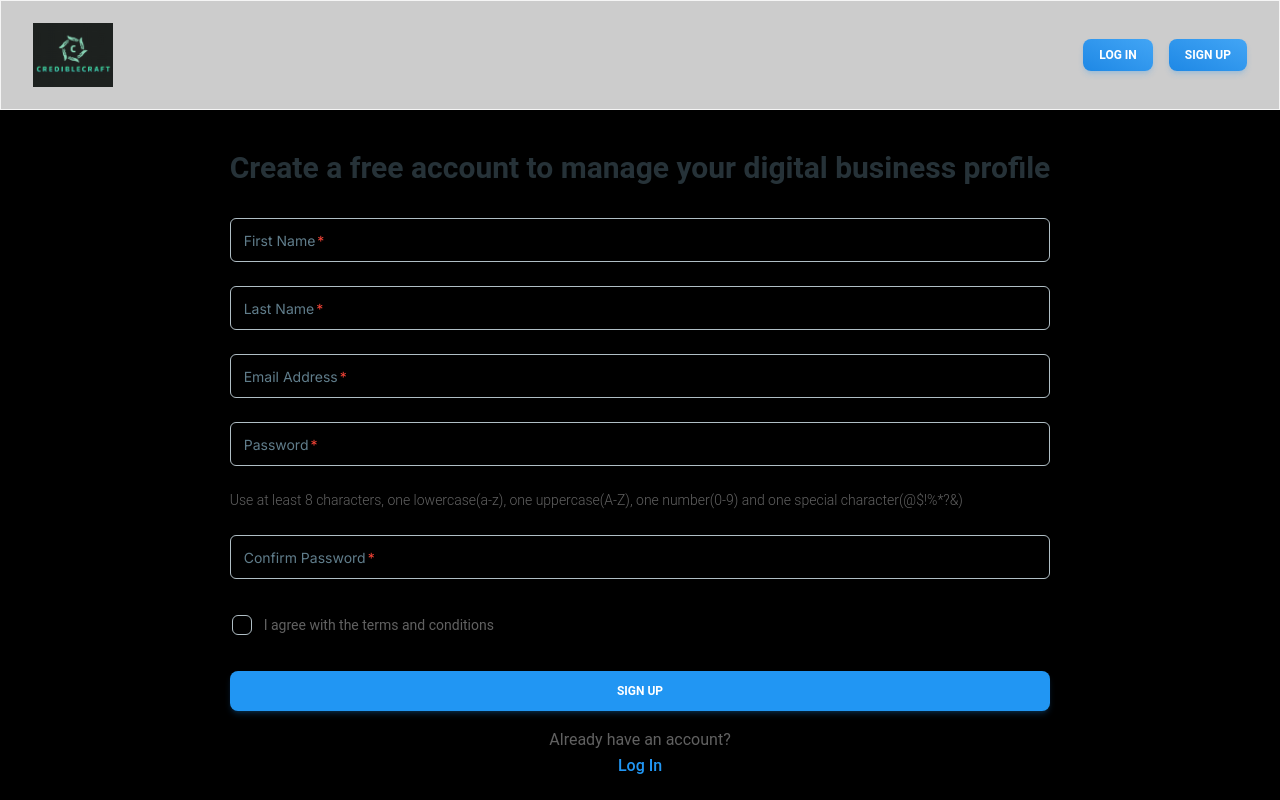
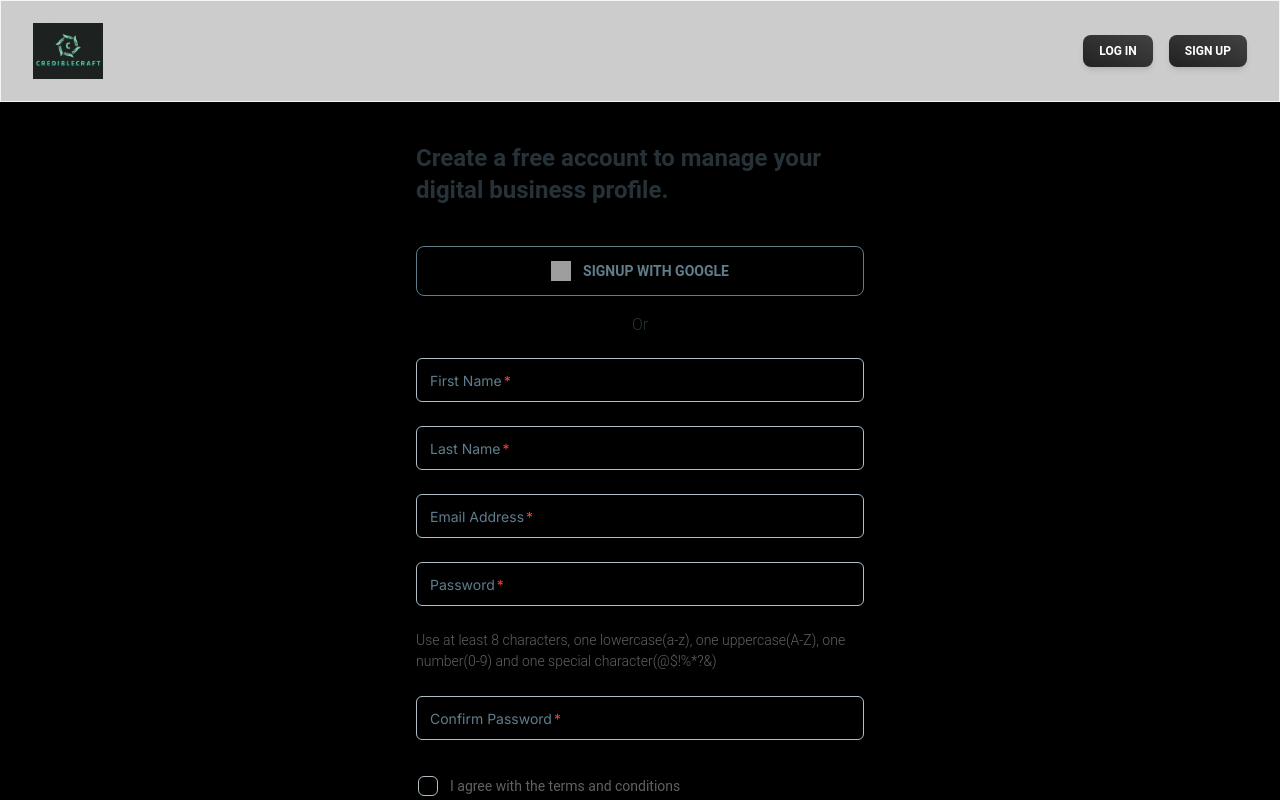
Before and after one commit to palpablelabs/business-reviewer, a Next.js app: page /signup in a window 1280 px wide. Shown: the top 800 px of the page. Built offline with nearby package versions, Linux system fonts and the light colour scheme; no server answers; grey boxes are pictures that could not be loaded.

Commit message:
ux changes, nav auth and unauth state

```diff
--- /dev/null
+++ b/src/app/dashboard/layout.tsx
@@ -0,0 +1,11 @@
+export default function DashboardLayout({
+  children,
+}: Readonly<{
+  children: React.ReactNode;
+}>) {
+  return (
+    <section className="flex items-center justify-center mt-5 p-5">
+      {children}
+    </section>
+  );
+}
--- a/src/app/layout.tsx
+++ b/src/app/layout.tsx
@@ -24,11 +24,13 @@ export default function RootLayout({
   return (
     <html lang="en">
       <body className={inter.className}>
-        <PageContainerComponent>
-          <StickyNavBar />
-          <SessProvider>{children}</SessProvider>
-          <SimpleFooter />
-        </PageContainerComponent>
+        <SessProvider>
+          <PageContainerComponent>
+            <StickyNavBar />
+            {children}
+            <SimpleFooter />
+          </PageContainerComponent>
+        </SessProvider>
         <SpeedInsights />
         <Analytics />
       </body>
--- a/src/app/login/page.tsx
+++ b/src/app/login/page.tsx
@@ -55,14 +55,38 @@ export default function Login() {
   const togglePasswordVisibility = () => setShowPassword(!showPassword);
 
   return (
-    <Card color="transparent" shadow={false}>
+    <Card color="transparent" shadow={false} className="max-w-md">
       <Typography
         color="blue-gray"
-        className="flex items-center justify-center font-bold sm:text-sm md:text-3xl lg:text-3xl"
+        className="flex items-center justify-center mb-5 font-bold text-2xl"
       >
-        Log in to view your business
+        Sign in to access and manage your business information.
       </Typography>
-      <form className="mt-8 mb-2" onSubmit={handleSubmit}>
+      <>
+        <Button
+          onClick={async () => await signIn("google")}
+          size="lg"
+          variant="outlined"
+          color="blue-gray"
+          className="flex items-center justify-center gap-3 mt-5"
+        >
+          <Image
+            src="https://docs.material-tailwind.com/icons/google.svg"
+            alt="metamask"
+            className="h-5 w-5"
+            width="80"
+            height="80"
+          />
+          Continue with Google
+        </Button>
+        <Typography
+          color="blue-gray"
+          className=" mt-4 flex items-center justify-center"
+        >
+          Or
+        </Typography>
+      </>
+      <form className="mt-5 mb-2" onSubmit={handleSubmit}>
         <div className="mb-1 flex flex-col gap-6">
           <Input
             label="Email Address"
@@ -111,7 +135,7 @@ export default function Login() {
           />
         </div>
 
-        <Button type="submit" className="mt-6" color="blue" fullWidth>
+        <Button type="submit" className="mt-6" color="black" fullWidth>
           log in
         </Button>
 
@@ -125,28 +149,6 @@ export default function Login() {
         >
           Sign Up
         </Typography>
-        <Typography
-          color="blue-gray"
-          className=" mt-4 flex items-center justify-center sm:text-sm md:text-3xl lg:text-3xl"
-        >
-          OR
-        </Typography>
-        <Button
-          onClick={async () => await signIn("google")}
-          size="lg"
-          variant="outlined"
-          color="blue-gray"
-          className="flex items-center gap-3 mt-5"
-        >
-          <Image
-            src="https://docs.material-tailwind.com/icons/google.svg"
-            alt="metamask"
-            className="h-5 w-5"
-            width="80"
-            height="80"
-          />
-          Continue with Google
-        </Button>
       </form>
     </Card>
   );
--- a/src/app/signup/page.tsx
+++ b/src/app/signup/page.tsx
@@ -1,6 +1,6 @@
 "use client";
 
-import React, { useState } from "react";
+import React, { useEffect, useState } from "react";
 import {
   Card,
   Input,
@@ -9,9 +9,18 @@ import {
   Typography,
 } from "@material-tailwind/react";
 import { useRouter } from "next/navigation";
+import { signIn, useSession } from "next-auth/react";
+import Image from "next/image";
 
 export default function Signup() {
   const router = useRouter();
+  const { data: session } = useSession();
+
+  useEffect(() => {
+    if (session && session?.user) {
+      router.push("/dashboard");
+    }
+  }, [router, session]);
 
   enum PasswordStrength {
     Weak = "Weak",
@@ -84,14 +93,38 @@ export default function Signup() {
   };
 
   return (
-    <Card color="transparent" shadow={false}>
+    <Card color="transparent" shadow={false} className="max-w-md">
       <Typography
         color="blue-gray"
-        className="flex items-center justify-center font-bold sm:text-sm md:text-3xl lg:text-3xl"
+        className="flex items-center justify-center mb-5 font-bold text-2xl"
       >
-        Create a free account to manage your digital business profile
+        Create a free account to manage your digital business profile.
       </Typography>
-      <form className="mt-8 mb-2" onSubmit={handleSubmit}>
+      <>
+        <Button
+          onClick={async () => await signIn("google")}
+          size="lg"
+          variant="outlined"
+          color="blue-gray"
+          className="flex items-center justify-center gap-3 mt-5"
+        >
+          <Image
+            src="https://docs.material-tailwind.com/icons/google.svg"
+            alt="metamask"
+            className="h-5 w-5"
+            width="80"
+            height="80"
+          />
+          Signup with Google
+        </Button>
+        <Typography
+          color="blue-gray"
+          className=" mt-4 flex items-center justify-center"
+        >
+          Or
+        </Typography>
+      </>
+      <form className="mt-5 mb-2" onSubmit={handleSubmit}>
         <div className="mb-1 flex flex-col gap-6">
           <Input
             label="First Name"
@@ -206,7 +239,7 @@ export default function Signup() {
           />
         </div>
 
-        <Button type="submit" className="mt-6" color="blue" fullWidth>
+        <Button type="submit" className="mt-6" color="black" fullWidth>
           sign up
         </Button>
 
@@ -218,7 +251,7 @@ export default function Signup() {
           color="blue"
           className="font-medium transition-colors hover:text-blue-700 flex items-center justify-center cursor-pointer"
         >
-          Log In
+          Sign In
         </Typography>
       </form>
     </Card>
--- a/src/components/horizontalCard.tsx
+++ b/src/components/horizontalCard.tsx
@@ -86,7 +86,7 @@ const HorizontalCard: React.FC<HorizontalCardProps> = ({ image, content }) => {
               onClick={(e) => handleButtonClick(e, content.button.link)}
               className="w-1/8"
               fullWidth
-              color="blue"
+              color="black"
             >
               {content.button.text}
             </Button>
@@ -135,7 +135,7 @@ const HorizontalCard: React.FC<HorizontalCardProps> = ({ image, content }) => {
             <Button
               type="button"
               className="w-1/8"
-              color="blue"
+              color="black"
               fullWidth
               onClick={(e) => handleButtonClick(e, content.button.link)}
             >
--- a/src/components/stickyNavBar.tsx
+++ b/src/components/stickyNavBar.tsx
@@ -10,8 +10,10 @@ import {
 } from "@material-tailwind/react";
 import Image from "next/image";
 import { useRouter } from "next/navigation";
+import { signOut, useSession } from "next-auth/react";
 
 export default function StickyNavBar() {
+  const { data: session } = useSession();
   const router = useRouter();
   const [openNav, setOpenNav] = React.useState(false);
 
@@ -26,6 +28,13 @@ export default function StickyNavBar() {
     e.preventDefault();
     setOpenNav(false);
     router.push("/signup");
+  };
+
+  const handleSignout = async (e: { preventDefault: () => void }) => {
+    e.preventDefault();
+    await signOut({ callbackUrl: "/" });
+    setOpenNav(false);
+    router.push("/");
   };
 
   const handleLogin = (e: { preventDefault: () => void }) => {
@@ -51,18 +60,19 @@ export default function StickyNavBar() {
             src="/home/credibleCraft.png"
             alt="credibleCraft"
             className="object-contain"
-            width={80}
-            height={80}
+            width={70}
+            height={70}
           />
         </Typography>
 
+        {(!session || !session?.user) && (
           <div className="flex items-center gap-4">
             <Button
               onClick={handleLogin}
               variant="gradient"
               size="sm"
               className="hidden lg:inline-block"
-            color="blue"
+              color="black"
             >
               <span>Log In</span>
             </Button>
@@ -72,11 +82,23 @@ export default function StickyNavBar() {
               variant="gradient"
               size="sm"
               className="hidden lg:inline-block"
-            color="blue"
+              color="black"
             >
               <span>Sign Up</span>
             </Button>
           </div>
+        )}
+        {session && session?.user && (
+          <Button
+            onClick={handleSignout}
+            variant="gradient"
+            size="sm"
+            className="hidden lg:inline-block"
+            color="black"
+          >
+            <span>Signout</span>
+          </Button>
+        )}
         <IconButton
           variant="text"
           className="ml-auto h-6 w-6 text-inherit hover:bg-transparent focus:bg-transparent active:bg-transparent lg:hidden"
@@ -116,29 +138,44 @@ export default function StickyNavBar() {
         </IconButton>
       </div>
       <Collapse open={openNav}>
-        <div className="flex items-center m-4 gap-4">
+        {session && session?.user && (
+          <div className="p-5">
+            <Button
+              onClick={handleSignout}
+              fullWidth
+              variant="gradient"
+              size="sm"
+              className=""
+              color="black"
+            >
+              <span>Signout</span>
+            </Button>
+          </div>
+        )}
+        {!session?.user && (
+          <div className="flex items-center justify-center mt-5 gap-5">
             <Button
               onClick={handleLogin}
               fullWidth
               variant="gradient"
               size="sm"
               className=""
-            color="blue"
+              color="black"
             >
               <span>Log In</span>
             </Button>
-
             <Button
               onClick={handleSignup}
               fullWidth
               variant="gradient"
               size="sm"
               className=""
-            color="blue"
+              color="black"
             >
-            <span>Sign Up</span>
+              <span>Sign up</span>
             </Button>
           </div>
+        )}
       </Collapse>
     </Navbar>
   );
--- /dev/null
+++ b/src/components/unauth.tsx
@@ -0,0 +1,64 @@
+"use client";
+
+import React from "react";
+import { Button, Typography } from "@material-tailwind/react";
+import { useRouter } from "next/navigation";
+
+export function UnAuthorised() {
+  const router = useRouter();
+
+  const handleHome = (e: { preventDefault: () => void }) => {
+    e.preventDefault();
+    router.push("/");
+  };
+
+  const handleLogin = (e: { preventDefault: () => void }) => {
+    e.preventDefault();
+    router.push("/login");
+  };
+
+  return (
+    <div className="h-full w-full flex-column">
+      <Typography
+        variant="h2"
+        color="gray"
+        className="flex items-center font-normal mb-5"
+      >
+        Oops! Access Denied.
+      </Typography>
+      <Typography
+        variant="h5"
+        color="gray"
+        className="flex items-center font-normal mb-5"
+      >
+        It seems you do not have the necessary permissions to access this page.
+      </Typography>
+      <Typography
+        variant="h5"
+        color="gray"
+        className="flex items-center font-normal mb-5"
+      >
+        If you believe this is an error, please contact the administrator or
+        return to the Home page or try to Sign In.
+      </Typography>
+      <Button
+        type="button"
+        onClick={handleHome}
+        className="mt-6"
+        color="black"
+        fullWidth
+      >
+        Home Page
+      </Button>
+      <Button
+        type="button"
+        onClick={handleLogin}
+        className="mt-6"
+        color="black"
+        fullWidth
+      >
+        Sign In
+      </Button>
+    </div>
+  );
+}
```
Also changed, not shown: src/app/dashboard/page.tsx (+8 -59 lines). Lines whose indentation alone changed are shown as unchanged.
